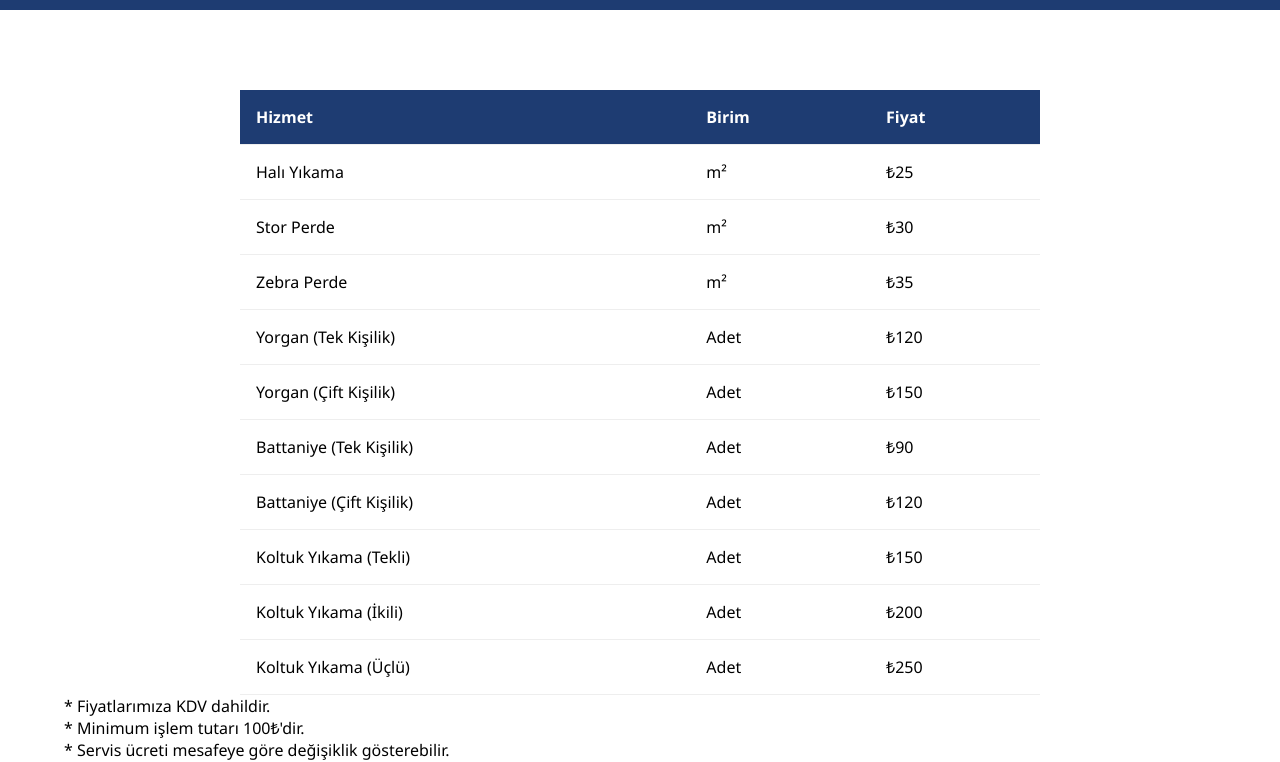
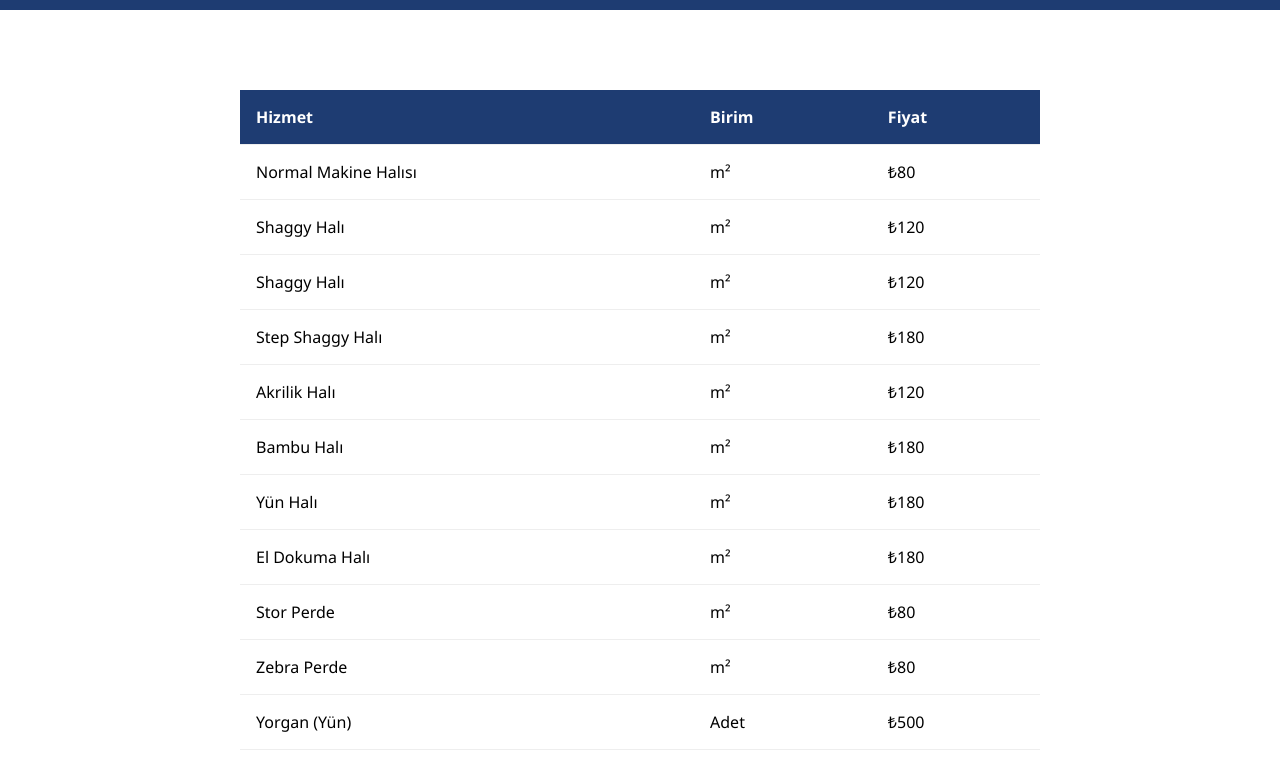
Before and after one commit to mertugr/mertugr.github.io, a plain HTML site: page fiyatlar.html in a window 1280 px wide. Shown: the part 196-958 px from the top of the page. Drawn offline with Linux system fonts and the light colour scheme.

Commit message:
Update fiyatlar.html

```diff
--- a/fiyatlar.html
+++ b/fiyatlar.html
@@ -46,61 +46,77 @@
                     <th>Fiyat</th>
                 </tr>
                 <tr>
-                    <td>Halı Yıkama</td>
+                    <td>Normal Makine Halısı</td>
                     <td>m²</td>
-                    <td>₺25</td>
+                    <td>₺80</td>
+                </tr>
+                <tr>
+                    <td>Shaggy Halı</td>
+                    <td>m²</td>
+                    <td>₺120</td>
+                </tr>
+                <tr>
+                    <td>Shaggy Halı</td>
+                    <td>m²</td>
+                    <td>₺120</td>
+                </tr>
+                <tr>
+                    <td>Step Shaggy Halı</td>
+                    <td>m²</td>
+                    <td>₺180</td>
+                </tr>
+                <tr>
+                    <td>Akrilik Halı</td>
+                    <td>m²</td>
+                    <td>₺120</td>
+                </tr>
+                <tr>
+                    <td>Bambu Halı</td>
+                    <td>m²</td>
+                    <td>₺180</td>
+                </tr>
+                <tr>
+                    <td>Yün Halı</td>
+                    <td>m²</td>
+                    <td>₺180</td>
+                </tr>
+                <tr>
+                    <td>El Dokuma Halı</td>
+                    <td>m²</td>
+                    <td>₺180</td>
                 </tr>
                 <tr>
                     <td>Stor Perde</td>
                     <td>m²</td>
-                    <td>₺30</td>
+                    <td>₺80</td>
                 </tr>
                 <tr>
                     <td>Zebra Perde</td>
                     <td>m²</td>
-                    <td>₺35</td>
+                    <td>₺80</td>
                 </tr>
                 <tr>
-                    <td>Yorgan (Tek Kişilik)</td>
+                    <td>Yorgan (Yün)</td>
                     <td>Adet</td>
-                    <td>₺120</td>
+                    <td>₺500</td>
                 </tr>
                 <tr>
-                    <td>Yorgan (Çift Kişilik)</td>
+                    <td>Yorgan (Elyaf)</td>
                     <td>Adet</td>
-                    <td>₺150</td>
+                    <td>₺450</td>
                 </tr>
                 <tr>
-                    <td>Battaniye (Tek Kişilik)</td>
+                    <td>Battaniye</td>
                     <td>Adet</td>
-                    <td>₺90</td>
-                </tr>
-                <tr>
-                    <td>Battaniye (Çift Kişilik)</td>
-                    <td>Adet</td>
-                    <td>₺120</td>
-                </tr>
-                <tr>
-                    <td>Koltuk Yıkama (Tekli)</td>
-                    <td>Adet</td>
-                    <td>₺150</td>
-                </tr>
-                <tr>
-                    <td>Koltuk Yıkama (İkili)</td>
-                    <td>Adet</td>
-                    <td>₺200</td>
-                </tr>
-                <tr>
-                    <td>Koltuk Yıkama (Üçlü)</td>
-                    <td>Adet</td>
-                    <td>₺250</td>
+                    <td>₺300</td>
                 </tr>
             </table>
         </div>
         <div class="price-note">
-            <p>* Fiyatlarımıza KDV dahildir.</p>
-            <p>* Minimum işlem tutarı 100₺'dir.</p>
-            <p>* Servis ücreti mesafeye göre değişiklik gösterebilir.</p>
+            <p>* Fiyatlar halınızın iplik türüne göre değişkenlik gösterebilir.</p>
+            <p>* Net fiyatı kapıda servis elemanımız halıların boyut ve cinsine göre vermektedir.</p>
+            <p>* Minimum işlem tutarı 800₺'dir.</p>
+            <p>* Servisimiz ücretsizdir.</p>
         </div>
     </section>
 
```
